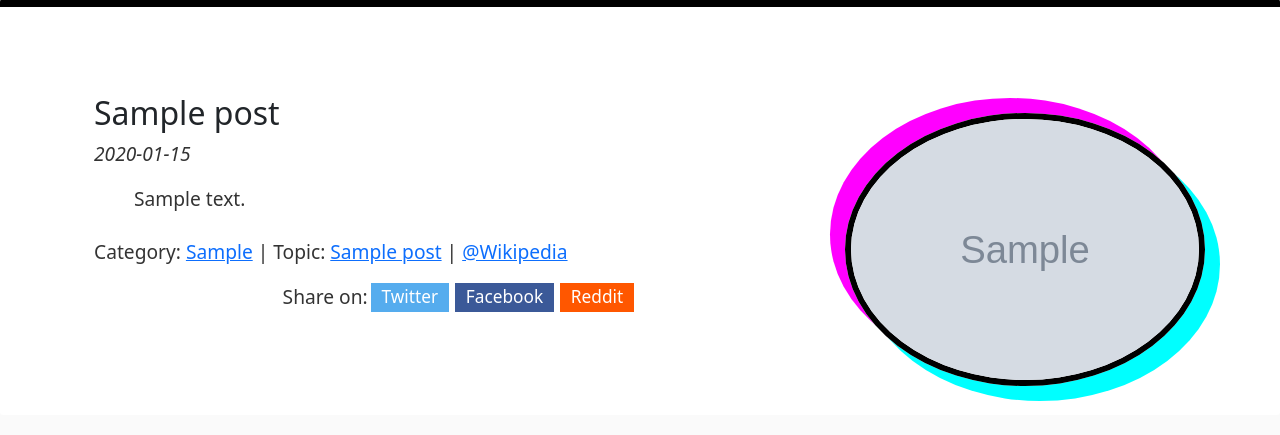
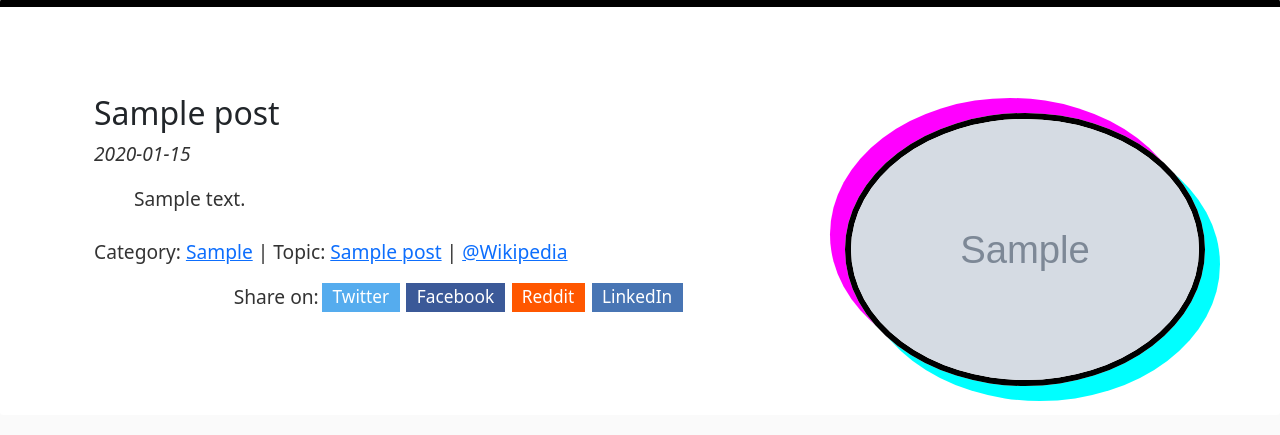
Before and after one commit to krupalvora/reads_me, a Django app: page / in a window 1280 px wide. Shown: the part 513-948 px from the top of the page. Run offline with Django 3.2, Linux system fonts and the light colour scheme; tables that the repository leaves empty hold one stand-in row (values such as "Sample post"); grey boxes marked "Sample" are stand-in pictures; some libraries are stand-ins or nearby versions.

Commit message:
undoing hotfix; linkedin added

```diff
--- a/reads_me/templates/reads_me/post_template.html
+++ b/reads_me/templates/reads_me/post_template.html
@@ -49,10 +49,10 @@
                     >Reddit</a>
 
 
-{#                    <a#}
-{#                            class="share-btn linkedin"#}
-{#                            href="https://www.linkedin.com/sharing/share-offsite/?url={{ post.get_encoded_url}}"#}
-{#                    >LinkedIn</a>#}
+                    <a
+                            class="share-btn linkedin"
+                            href="https://www.linkedin.com/sharing/share-offsite/?url={{ post.get_encoded_url}}"
+                    >LinkedIn</a>
 
                 </div>
             </div>
--- a/reads_me/views/create.py
+++ b/reads_me/views/create.py
@@ -101,10 +101,6 @@ def create(request):
                     article_count += 1
         except RateLimitError as rle:
             messages.error(request, f"RateLimitError: {rle}")
-        posts = Post.objects.all()
-        for post in posts:
-            post.slug = create_url_slug(post.title)
-            post.save()
     return redirect('home')
 
 
```
